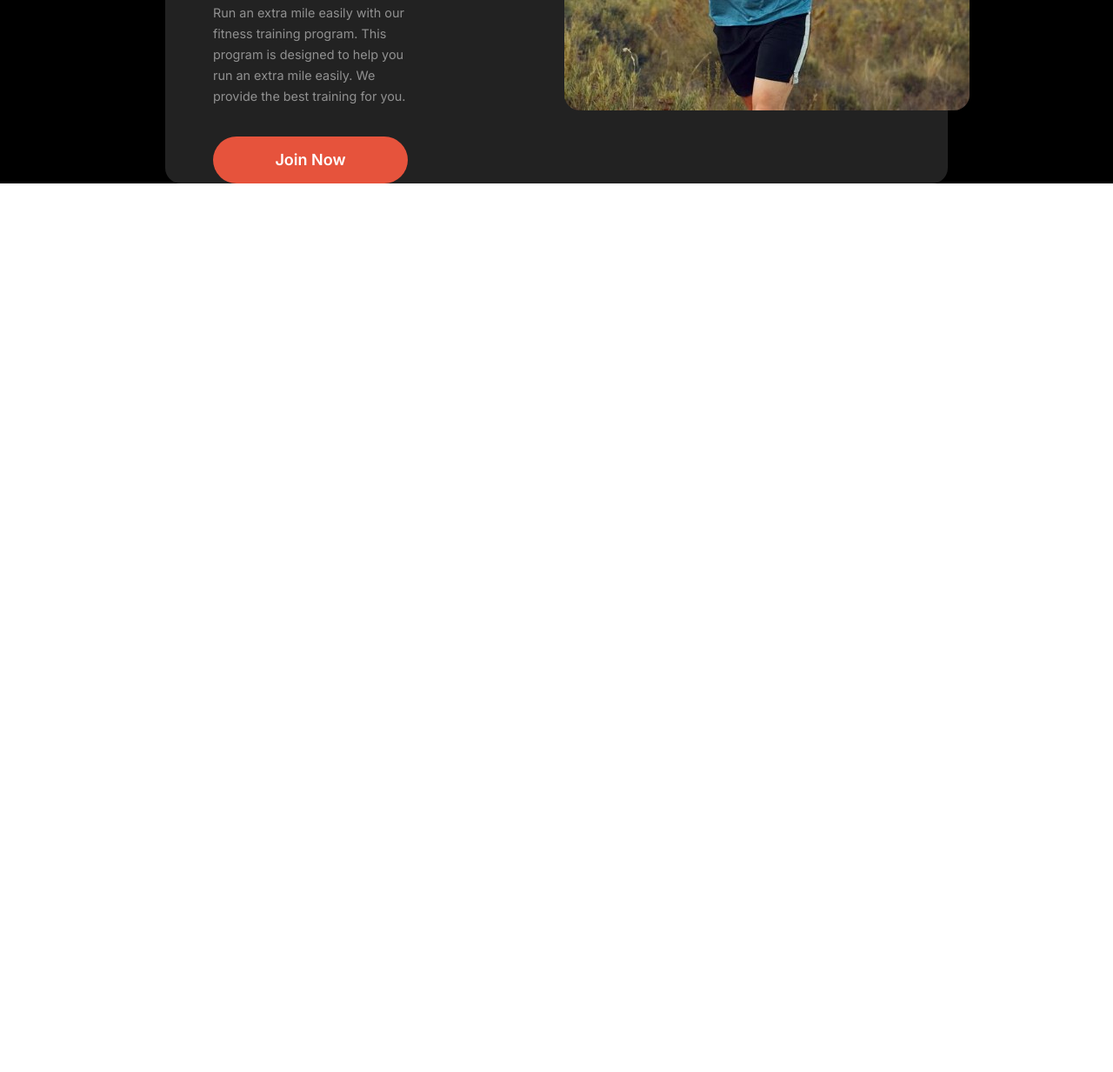
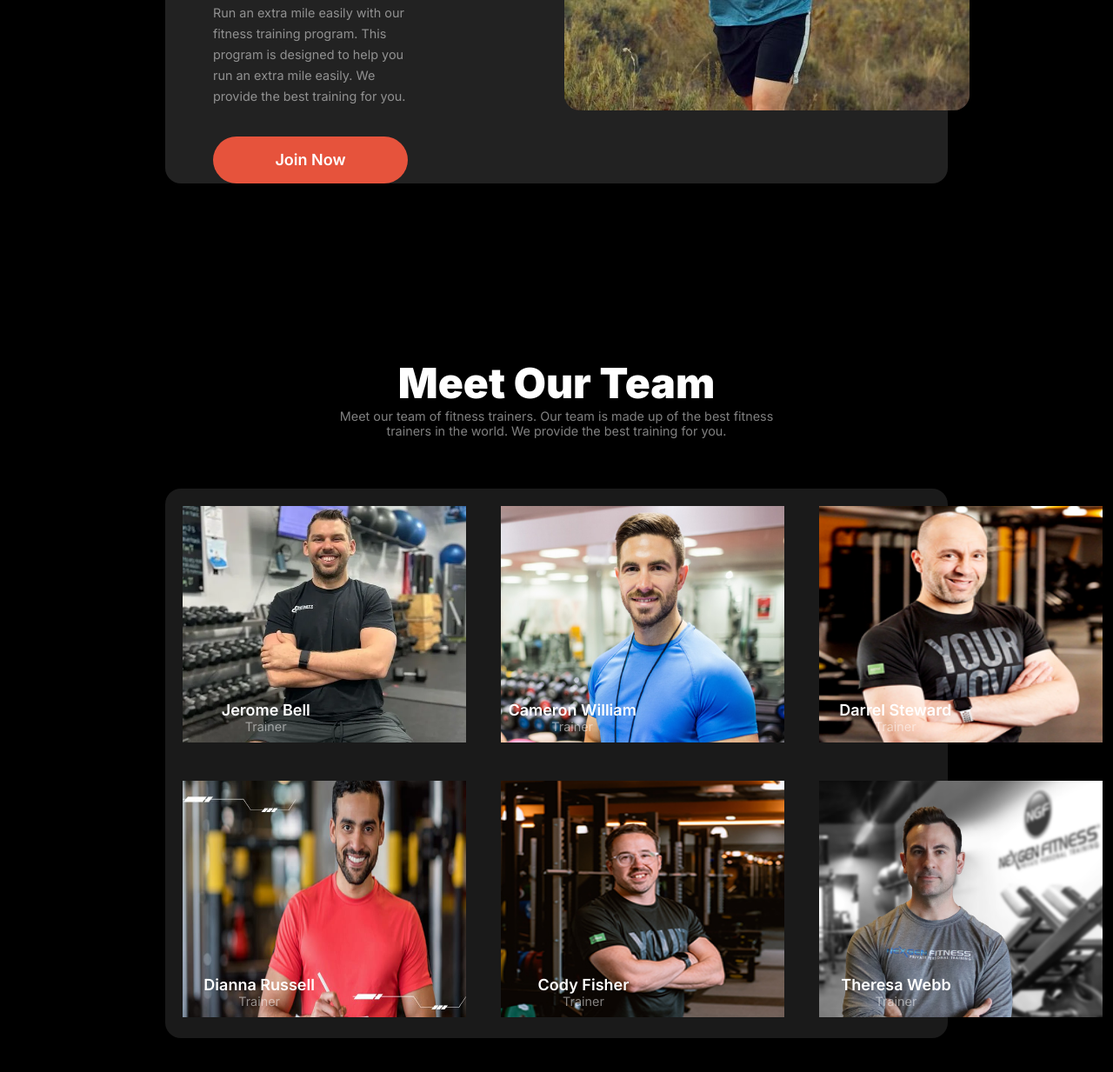
Before and after one commit to miftah1299/fitness-training-website, a plain HTML site: page index.html in a window 1280 px wide. Shown: the part 1624-2857 px from the top of the page at 87% size. Before the commit the page ends 1935 px from the top, so only its background shows below. Drawn offline with Linux system fonts and the light colour scheme; a web font is replaced by a local one.

Commit message:
added teams section

```diff
--- a/index.html
+++ b/index.html
@@ -105,7 +105,8 @@
             <div class="runs-text">
                 <h2 class="section-title">Runs an Extrea Mile Easily</h2>
                 <p class="section-desc">
-                    Run an extra mile easily with our fitness training program. This program is designed to help you run an extra mile easily. We provide the best training for you.
+                    Run an extra mile easily with our fitness training program. This program is designed to help you run
+                    an extra mile easily. We provide the best training for you.
                 </p>
                 <button class="btn-primary">Join Now</button>
             </div>
@@ -114,6 +115,62 @@
                 <img src="images/run.jpg" alt="">
             </div>
         </section>
+
+
+        <!-- teams section -->
+        <section class="teams">
+            <div class="teams-text">
+                <h2 class="section-title">Meet Our Team</h2>
+                <p class="section-desc">
+                    Meet our team of fitness trainers. Our team is made up of the best fitness trainers in the world. We
+                    provide the best training for you.
+                </p>
+            </div>
+            <div class="teams-img">
+                <div class="team">
+                    <img src="images/trainer1.png" alt="">
+                    <div class="team-desc">
+                        <h3 class="img-title">Jerome Bell</h3>
+                        <p class="section-desc">Trainer</p>
+                    </div>
+                </div>
+                <div class="team">
+                    <img src="images/trainer2.png" alt="">
+                    <div class="team-desc">
+                        <h3 class="img-title">Cameron William</h3>
+                        <p class="section-desc">Trainer</p>
+                    </div>
+                </div>
+                <div class="team">
+                    <img src="images/trainer3.png" alt="">
+                    <div class="team-desc">
+                        <h3 class="img-title">Darrel Steward</h3>
+                        <p class="section-desc">Trainer</p>
+                    </div>
+                </div>
+                <div class="team">
+                    <img src="images/trainer4.png" alt="">
+                    <div class="team-desc">
+                        <h3 class="img-title">Dianna Russell</h3>
+                        <p class="section-desc">Trainer</p>
+                    </div>
+                </div>
+                <div class="team">
+                    <img src="images/trainer5.png" alt="">
+                    <div class="team-desc">
+                        <h3 class="img-title">Cody Fisher</h3>
+                        <p class="section-desc">Trainer</p>
+                    </div>
+                </div>
+                <div class="team">
+                    <img src="images/trainer6.png" alt="">
+                    <div class="team-desc">
+                        <h3 class="img-title">Theresa Webb</h3>
+                        <p class="section-desc">Trainer</p>
+                    </div>
+                </div>
+            </div>
+        </section>
     </main>
 </body>
 
--- a/styles/style.css
+++ b/styles/style.css
@@ -279,3 +279,41 @@ main {
 .runs-img img {
     border-radius: 18px;
 }
+
+
+
+/* -------------- TEAM SECTION -------------- */
+.teams {
+    padding: 100px 190px 100px 190px;
+}
+
+.teams-text {
+    padding: 0px 195px 58px 195px;
+}
+
+.teams-img {
+    border-radius: 18px;
+    background: rgba(255, 255, 255, 0.1);
+    display: grid;
+    grid-template-columns: repeat(3, 1fr);
+}
+
+.team {
+    position: relative;
+    width: fit-content;
+
+}
+
+.team img {
+    width: 326px;
+    height: 272px;
+    padding: 20px;
+}
+
+.team-desc {
+    text-align: left;
+    position: absolute;
+    top: 80%;
+    left: 40%;
+    transform: translate(-80%, -20%);
+}
```
